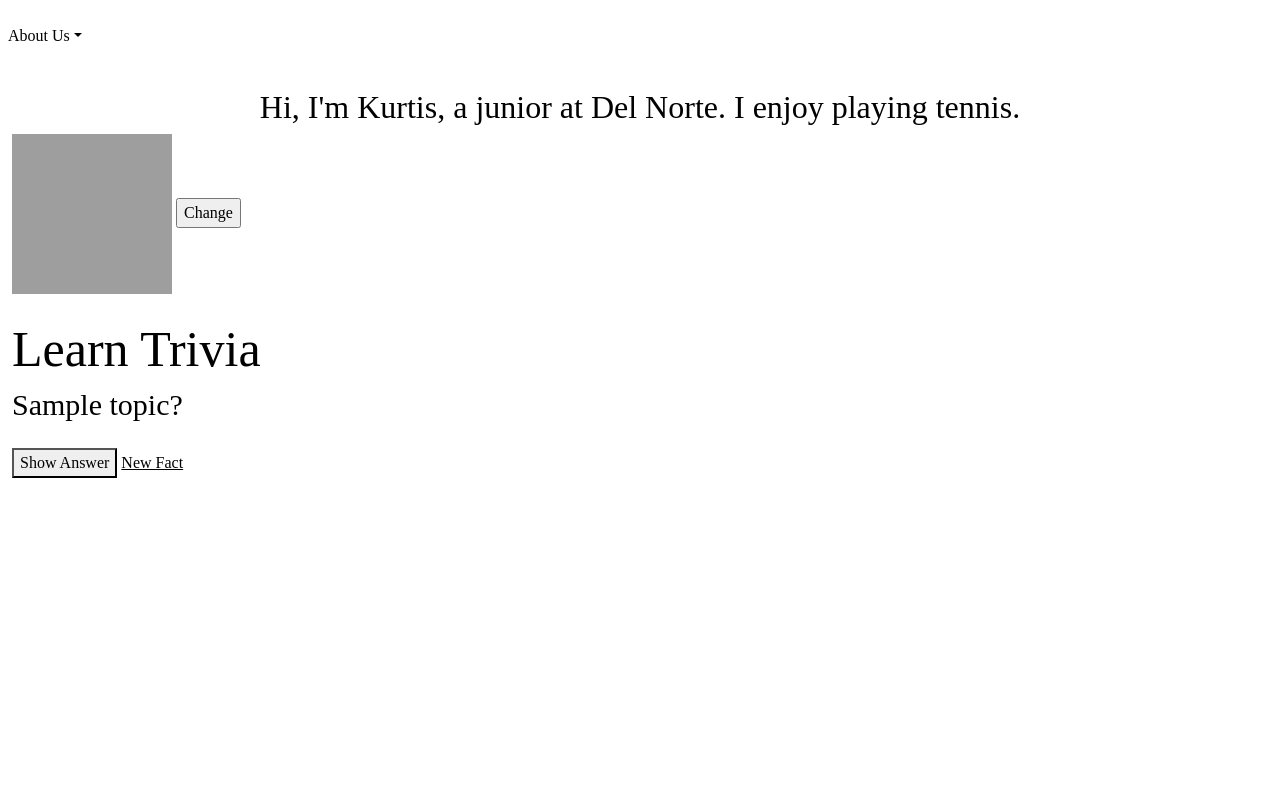
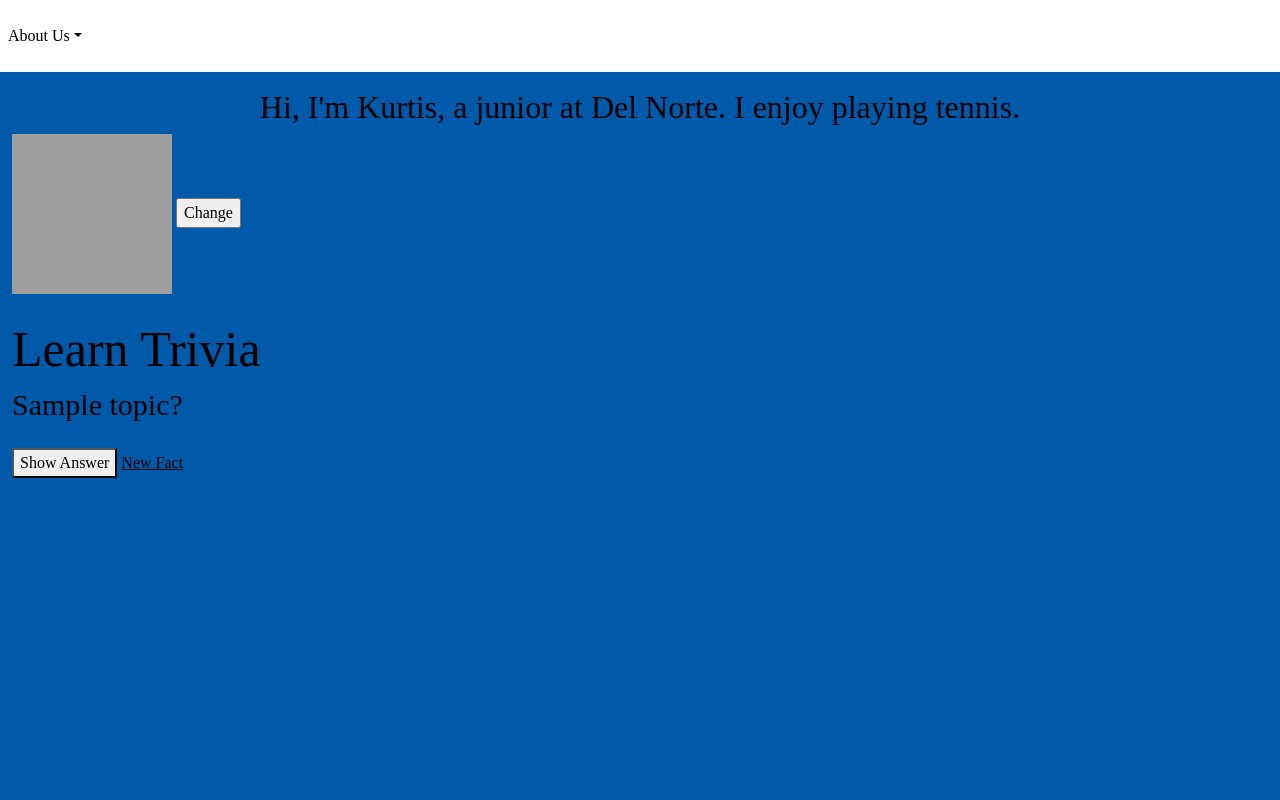
Before and after one commit to MadCacti/parktech, a Flask app: template templates/profiles/kurtis.html in a window 1280 px wide. Run offline with Flask 2, Linux system fonts and the light colour scheme; the template is opened without the code that fills it: most values are stand-ins (such as "Sample title", 1, 10 or a date in 2020); grey boxes are pictures that could not be loaded.

Commit message:
about me page style

```diff
--- a/templates/profiles/kurtis.html
+++ b/templates/profiles/kurtis.html
@@ -2,6 +2,9 @@
 {% block content %}
 <!DOCTYPE html>
 <html lang="en">
+<style>
+
+</style>
 <head>
     <script>
         function showAns() {
@@ -18,7 +21,8 @@
     <meta charset="UTF-8">
     <title>kurtis</title>
 </head>
-<body>
+<body style="background-color:#0059a9;">
+
 <h2 style="text-align: center;"> Hi, I'm Kurtis, a junior at Del Norte. I enjoy playing tennis. </h2>
 <img src="https://cdn.discordapp.com/attachments/717833262432780291/909941316178284584/kurits.png" id="myImg" width="160" height="160">
 <input type="button" onclick="changeImg()" value="Change" />
```
